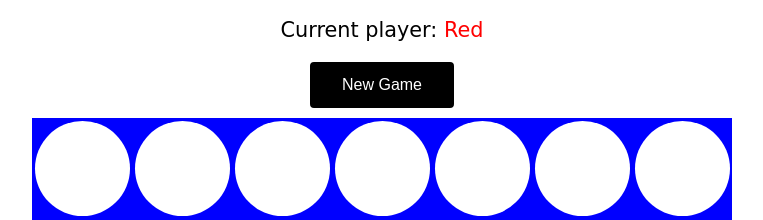
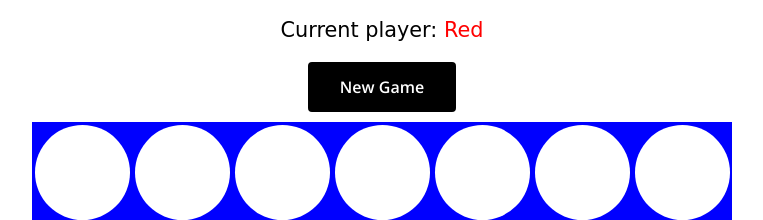
Before and after one commit to fuboki10/Connect4, a plain HTML site: page index.html in a window 1280 px wide. Shown: the part 132-352 px from the top of the page, 258-1021 px from the left. Drawn offline with nearby package versions, Linux system fonts and the light colour scheme; a web font is replaced by a local one.

Commit message:
change buttong font

```diff
--- a/index.html
+++ b/index.html
@@ -4,6 +4,7 @@
     <meta charset="UTF-8">
     <link rel="preconnect" href="https://fonts.gstatic.com">
     <link href="https://fonts.googleapis.com/css2?family=Odibee+Sans&display=swap" rel="stylesheet">
+    <link href="https://fonts.googleapis.com/css2?family=Open+Sans:wght@600&display=swap" rel="stylesheet">
 
 
     <title>Connect4</title>
--- a/style.css
+++ b/style.css
@@ -1,5 +1,5 @@
 .game-header {
-  --margin: auto;
+  margin: auto;
   text-align: center;
   font-family: 'Odibee Sans', cursive;
   font-size: 1.3em;
@@ -46,6 +46,7 @@ button {
   transition-duration: 0.4s;
   border: 2px solid #000;
   cursor: pointer;
+  font-family: 'Open Sans', sans-serif;
 }
 
 button:hover {
```
